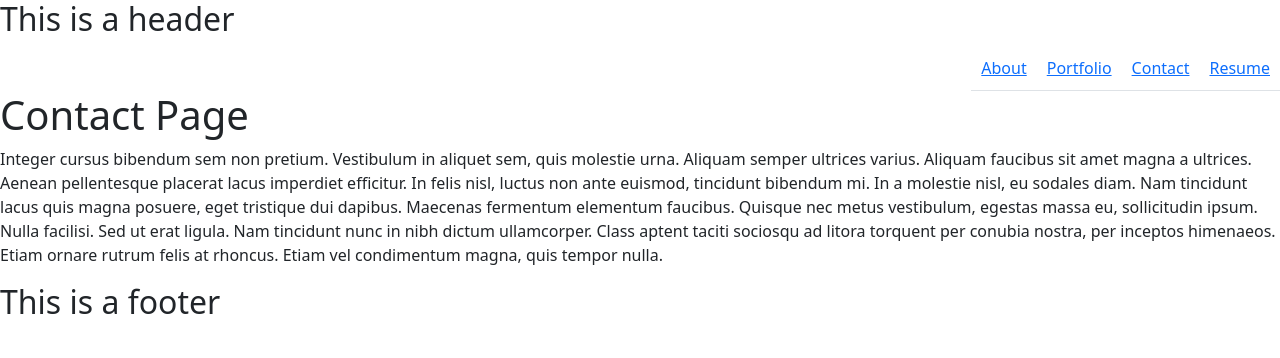
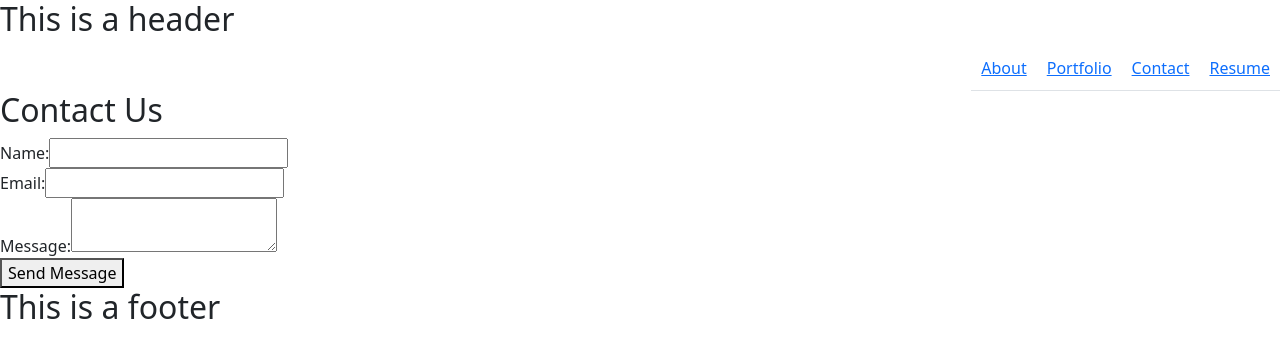
Before and after one commit to JohnDennis2/JohnDennisPortfolioReact, a React (Vite) app: page /contact in a window 1280 px wide. Shown: the top 358 px of the page. Built offline with nearby package versions, Linux system fonts and the light colour scheme.

Commit message:
form for contact

```diff
--- a/src/pages/Contact.jsx
+++ b/src/pages/Contact.jsx
@@ -1,21 +1,38 @@
 export default function Contact() {
+  // Function to handle form submission
+  const handleSubmit = (event) => {
+    event.preventDefault();
+    // Access form input values directly from the DOM
+    const formData = {
+      name: event.target.elements.name.value,
+      email: event.target.elements.email.value,
+      message: event.target.elements.message.value
+    };
+    // Here you can perform any action with the form data, like sending it to a server
+    console.log(formData);
+    // Reset form fields after submission
+    event.target.reset();
+  };
+
   return (
-    // USe module 20 act 16 index.jsx and style.css properties in
     <div>
-      <h1>Contact Page</h1>
-      <p>
-        Integer cursus bibendum sem non pretium. Vestibulum in aliquet sem, quis
-        molestie urna. Aliquam semper ultrices varius. Aliquam faucibus sit amet
-        magna a ultrices. Aenean pellentesque placerat lacus imperdiet
-        efficitur. In felis nisl, luctus non ante euismod, tincidunt bibendum
-        mi. In a molestie nisl, eu sodales diam. Nam tincidunt lacus quis magna
-        posuere, eget tristique dui dapibus. Maecenas fermentum elementum
-        faucibus. Quisque nec metus vestibulum, egestas massa eu, sollicitudin
-        ipsum. Nulla facilisi. Sed ut erat ligula. Nam tincidunt nunc in nibh
-        dictum ullamcorper. Class aptent taciti sociosqu ad litora torquent per
-        conubia nostra, per inceptos himenaeos. Etiam ornare rutrum felis at
-        rhoncus. Etiam vel condimentum magna, quis tempor nulla.
-      </p>
+      <h2>Contact Us</h2>
+      <form onSubmit={handleSubmit}>
+        <div>
+          <label>Name:</label>
+          <input type="text" name="name" required />
+        </div>
+        <div>
+          <label>Email:</label>
+          <input type="email" name="email" required />
+        </div>
+        <div>
+          <label>Message:</label>
+          <textarea name="message" required></textarea>
+        </div>
+        <button type="submit">Send Message</button>
+      </form>
     </div>
   );
 }
+ // USe module 20 act 16 index.jsx and style.css properties in
```
Also changed, not shown: src/pages/About.jsx (+2 -6 lines), src/pages/Resume.jsx (+1 -2 lines), src/resumeIMG.png (added), 1 other file (tests, documents, lock files or other folders).
